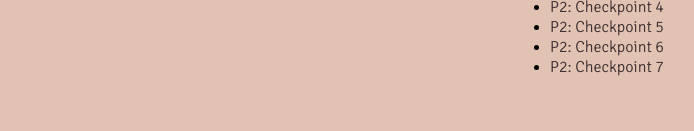
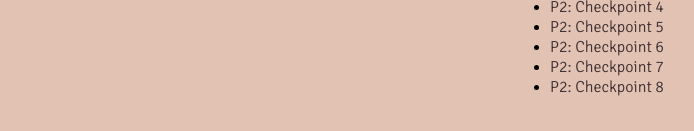
Before and after one commit to Breah22/web22, a plain HTML site: page index.html in a window 1280 px wide. Shown: the part 593-724 px from the top of the page, without its empty margins (130-824 px from the left). Drawn offline with Linux system fonts and the light colour scheme.

Commit message:
Update index.html

```diff
--- a/index.html
+++ b/index.html
@@ -54,6 +54,7 @@
 <li><a href="https://xd.adobe.com/view/a0c3ee10-f6ce-4833-b61e-28ffd6347695-f590/"> P2: Checkpoint 5</a></li>
 <li><a href="https://xd.adobe.com/view/358f8660-54af-44a6-89d0-7096eecdc7c5-60dc/"> P2: Checkpoint 6</a></li>
 <li><a href="https://xd.adobe.com/view/6cda8ad3-5486-47d0-85ef-c367468909dd-3989/"> P2: Checkpoint 7</a></li>
+<li><a href="https://xd.adobe.com/view/79b80e82-bb15-4161-a2eb-85982f4edf70-2ceb/"> P2: Checkpoint 8</a></li>
 </ul>
 
 
```
